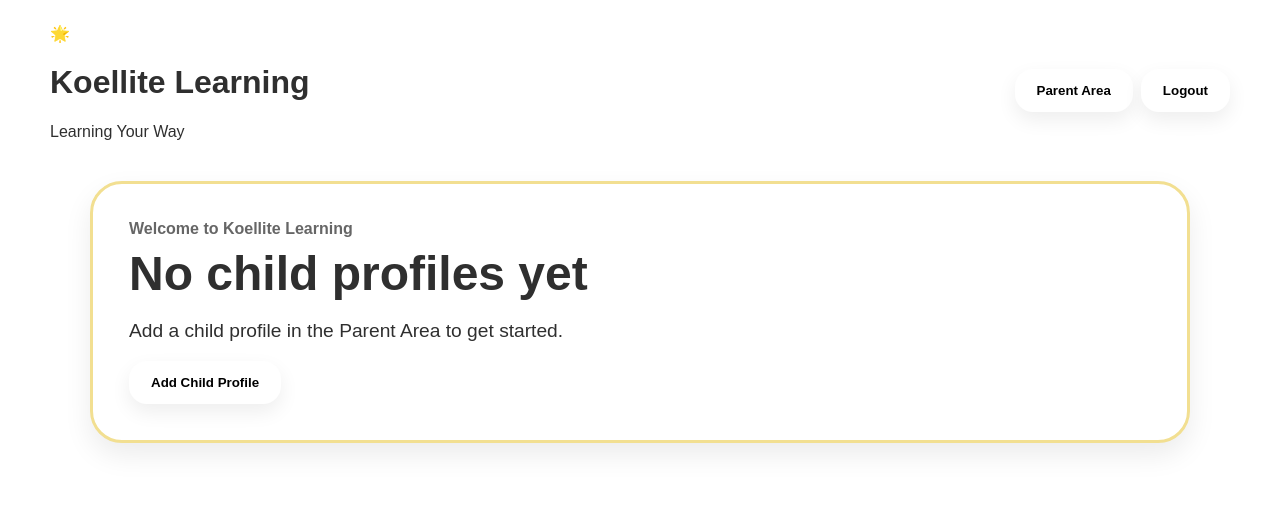
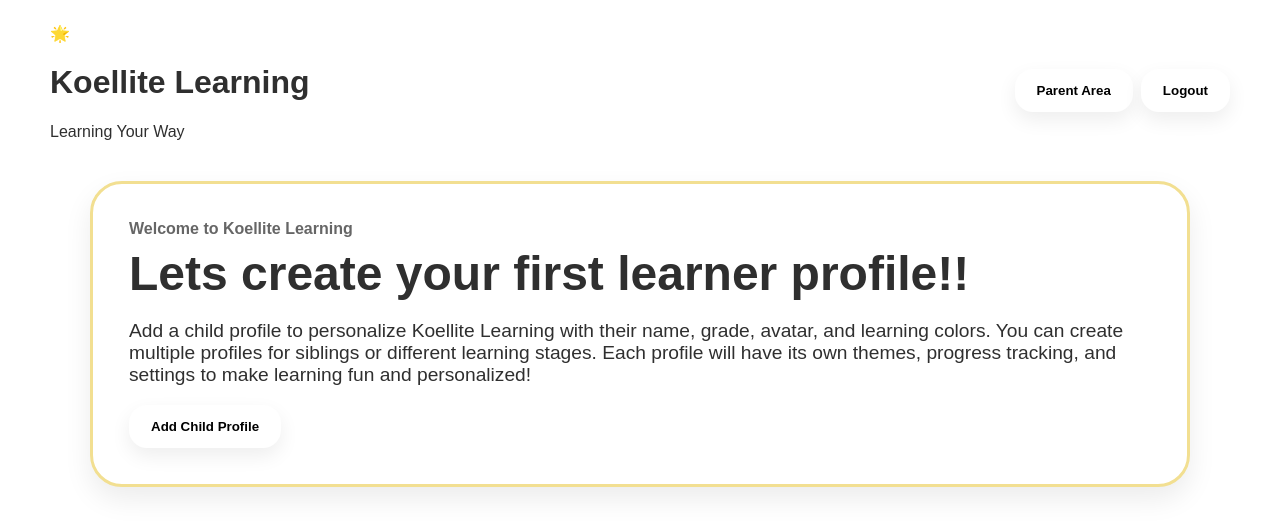
Before and after one commit to kkoelle99/koellite-learning, a React (Vite) app: page /home in a window 1280 px wide. Both pictures are taken after typing "Sample" into the empty fields and a click on the button "Enter Learning Space". Shown: the top 532 px of the page. Built offline with nearby package versions, Linux system fonts and the light colour scheme.

Commit message:
Polish parent area and profile flow

```diff
--- a/src/components/ChildProfiles/ChildProfiles.css
+++ b/src/components/ChildProfiles/ChildProfiles.css
@@ -55,3 +55,9 @@
 .add-profile {
   opacity: 0.85;
 }
+
+.profile-card p {
+  margin: 0;
+  color: var(--muted-text);
+  font-size: 0.95rem;
+}
--- a/src/components/ChildProfiles/ChildProfiles.jsx
+++ b/src/components/ChildProfiles/ChildProfiles.jsx
@@ -30,6 +30,7 @@ function ChildProfiles({ children, activeChildId, onSelectChild }) {
             </div>
 
             <strong>{child.name}</strong>
+            <p>{child.grade}</p>
           </button>
         ))}
 
--- a/src/pages/Home/Home.jsx
+++ b/src/pages/Home/Home.jsx
@@ -36,9 +36,9 @@ function Home() {
           <section className="welcome-card empty-profile-card">
             <div>
               <p className="welcome-small-text">Welcome to Koellite Learning</p>
-              <h2>No child profiles yet</h2>
+              <h2>Lets create your first learner profile!!</h2>
               <p className="welcome-message">
-                Add a child profile in the Parent Area to get started.
+                Add a child profile to personalize Koellite Learning with their name, grade, avatar, and learning colors. You can create multiple profiles for siblings or different learning stages. Each profile will have its own themes, progress tracking, and settings to make learning fun and personalized!
               </p>
 
               <button
```
